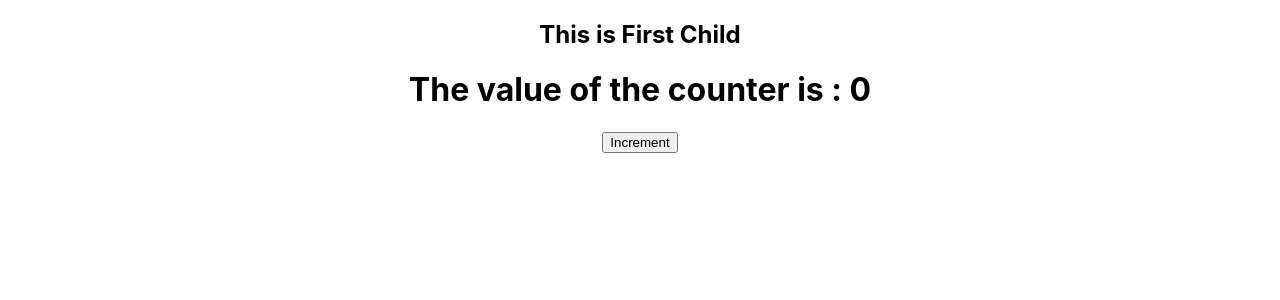
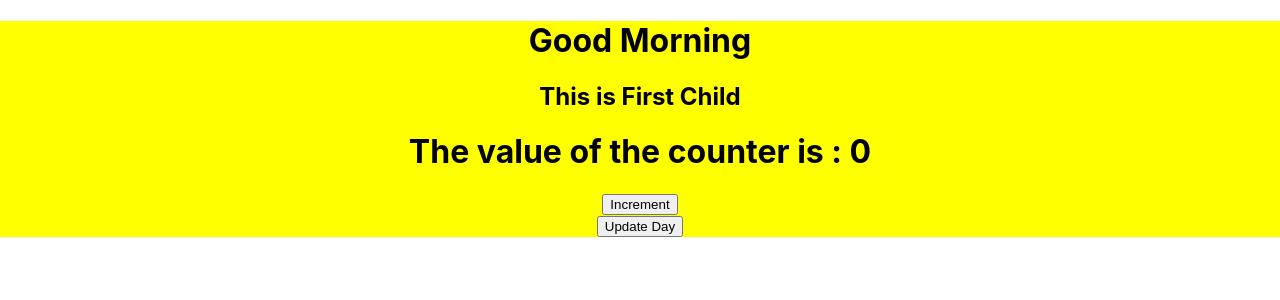
Before and after one commit to asad149/React-ContextApi, a React (Create React App) app: page / in a window 1280 px wide. Shown: the top 300 px of the page. Built offline with nearby package versions, Linux system fonts and the light colour scheme.

Commit message:
update app.js

```diff
--- a/src/App.css
+++ b/src/App.css
@@ -1,5 +1,12 @@
 .App {
   text-align: center;
+}
+
+.dayLight {
+  background-color: yellow;
+}
+.dayNight {
+  background-color: lightgray;
 }
 
 .App-logo {
--- a/src/App.js
+++ b/src/App.js
@@ -7,10 +7,15 @@ import CounterContext from "./CounterContext";
 function App() {
   let count = useState(0);
 
+  let [isMorning, setMorning] = useState(true);
+
   return (
     <CounterContext.Provider value={count}>
-      <div className="App">
+      <div className={`App ${isMorning ? "dayLight" : "dayNight"}`}>
+        <h1>Good {isMorning ? "Morning" : "Night"}</h1>
         <Parent />
+
+        <button onClick={() => setMorning(!isMorning)}>Update Day</button>
       </div>
     </CounterContext.Provider>
   );
```
